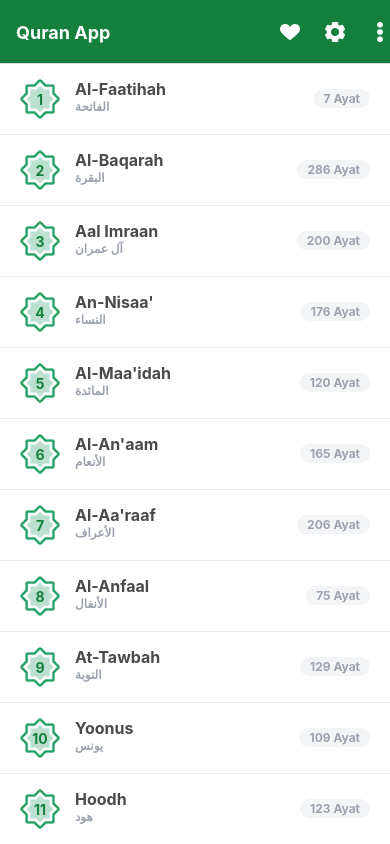
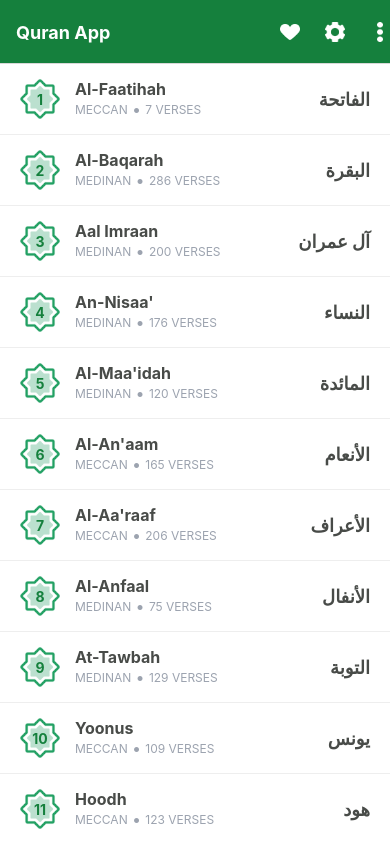
Before and after one commit to bilalbentoumi/quran-react-native, a React Native app: screen /Home in a window 390 px wide. Built offline with nearby package versions, Linux system fonts and the light colour scheme.

Commit message:
Refactor chapter list item ui

```diff
--- a/App.js
+++ b/App.js
@@ -2,7 +2,7 @@ import { NavigationContainer } from '@react-navigation/native'
 import { createNativeStackNavigator } from '@react-navigation/native-stack'
 import { Image, StyleSheet, TouchableOpacity, View } from 'react-native'
 import HomeScreen from './screens/HomeScreen'
-import ShowChapter from './screens/ShowChapter'
+import ViewChapter from './screens/ViewChapter'
 import heart from './assets/heart.png'
 import cog from './assets/cog.png'
 import dots from './assets/dots.png'
@@ -14,7 +14,7 @@ export default function App() {
     <NavigationContainer>
       <Stack.Navigator>
         <Stack.Screen name="Home" component={ HomeScreen } options={ { ...header, title: 'Quran App' } } />
-        <Stack.Screen name="ShowChapter" component={ ShowChapter } options={ { ...header, title: 'ShowChapter' } } />
+        <Stack.Screen name="ViewChapter" component={ ViewChapter } options={ { ...header, title: 'ViewChapter' } } />
       </Stack.Navigator>
     </NavigationContainer>
   );
--- a/components/ListItem.js
+++ b/components/ListItem.js
@@ -3,22 +3,28 @@ import chapterBg from '../assets/chapter-number.png'
 
 export default function ListItem({ navigation, chapter }) {
 
-  function goToChapter(id) {
-    navigation.navigate('ShowChapter', { id: id })
+  function viewChapter(id) {
+    navigation.navigate('ViewChapter', { id: id })
   }
 
   return (
-    <TouchableOpacity style={ styles.listItem } onPress={ () => goToChapter(chapter.id) }>
+    <TouchableOpacity style={ styles.listItem } onPress={ () => viewChapter(chapter.id) }>
         <ImageBackground source={ chapterBg } resizeMode="cover" style={ styles.chapterNumber }>
           <Text style={ styles.chapterNumberText }>{ chapter.id }</Text>
         </ImageBackground>
-      <View style={ {flexGrow: 1} }>
+      <View style={ { flexGrow: 1 } }>
         <Text style={ styles.name }>{ chapter.name_pron_en }</Text>
-        <Text style={ styles.subName }>{ chapter.name_ar }</Text>
+        <View style={ { flexDirection: 'row', alignItems: 'center' } }>
+          <Text style={ styles.class }>
+            { chapter.class === 'مكية' ? 'MECCAN' : 'MEDINAN' }
+          </Text>
+          <Text style={ styles.bullet }>•</Text>
+          <Text style={ styles.versesNumber }>
+            { chapter.verses_number  + ' VERSES' }
+          </Text>
+        </View>
       </View>
-      <View style={ styles.versesNumber }>
-        <Text style={ styles.versesNumberText }>{ chapter.verses_number + ' Ayat' }</Text>
-      </View>
+      <Text style={ styles.nameAr }>{ chapter.name_ar }</Text>
     </TouchableOpacity>
   )
 }
@@ -30,7 +36,7 @@ const styles = StyleSheet.create({
     borderBottomWidth: 1,
     borderColor: '#eee',
     flexDirection: 'row',
-    alignItems: 'flex-start'
+    alignItems: 'center'
   },
   chapterNumber: {
     width: 40,
@@ -48,24 +54,23 @@ const styles = StyleSheet.create({
     fontWeight: 'bold',
     color: '#484b48'
   },
-  subName: {
+  nameAr: {
+    fontSize: 18,
+    fontWeight: 'bold',
+    color: '#484b48'
+  },
+  bullet: {
+    fontSize: 16,
+    fontWeight: 'bold',
+    color: '#9CA3AFFF',
+    paddingHorizontal: 5
+  },
+  class: {
     fontSize: 12,
-    fontWeight: 'bold',
-    textAlign: 'left',
     color: '#9CA3AFFF'
   },
   versesNumber: {
-    marginTop: 10,
-    backgroundColor: '#F3F4F6FF',
-    paddingHorizontal: 10,
-    paddingVertical: 2,
-    borderRadius: 20,
-    justifyContent: 'center',
-    alignItems: 'center'
-  },
-  versesNumberText: {
-    color: '#9CA3AFFF',
     fontSize: 12,
-    fontWeight: 'bold'
-  },
+    color: '#9CA3AFFF'
+  }
 })
--- a/screens/ShowChapter.js
+++ b/screens/ViewChapter.js
@@ -2,7 +2,7 @@ import {ImageBackground, ScrollView, StyleSheet, Text, View} from 'react-native'
 import chapters from '../data/chapters.json'
 import verseBg from '../assets/verse-number.png'
 
-export default function ShowChapter({ navigation, route }) {
+export default function ViewChapter({ navigation, route }) {
 
   const chapter = chapters.filter((chapter) => {
     return chapter.id === route.params.id
```
